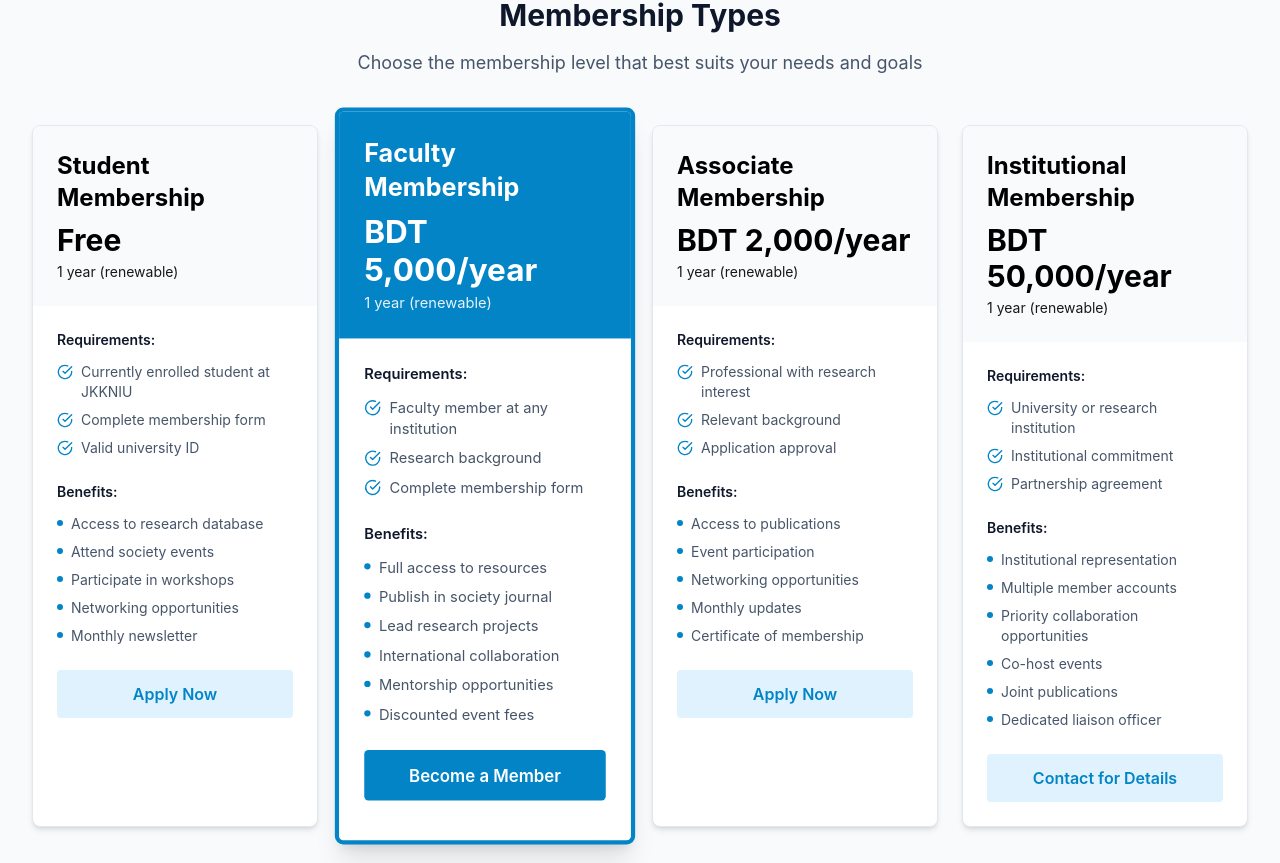
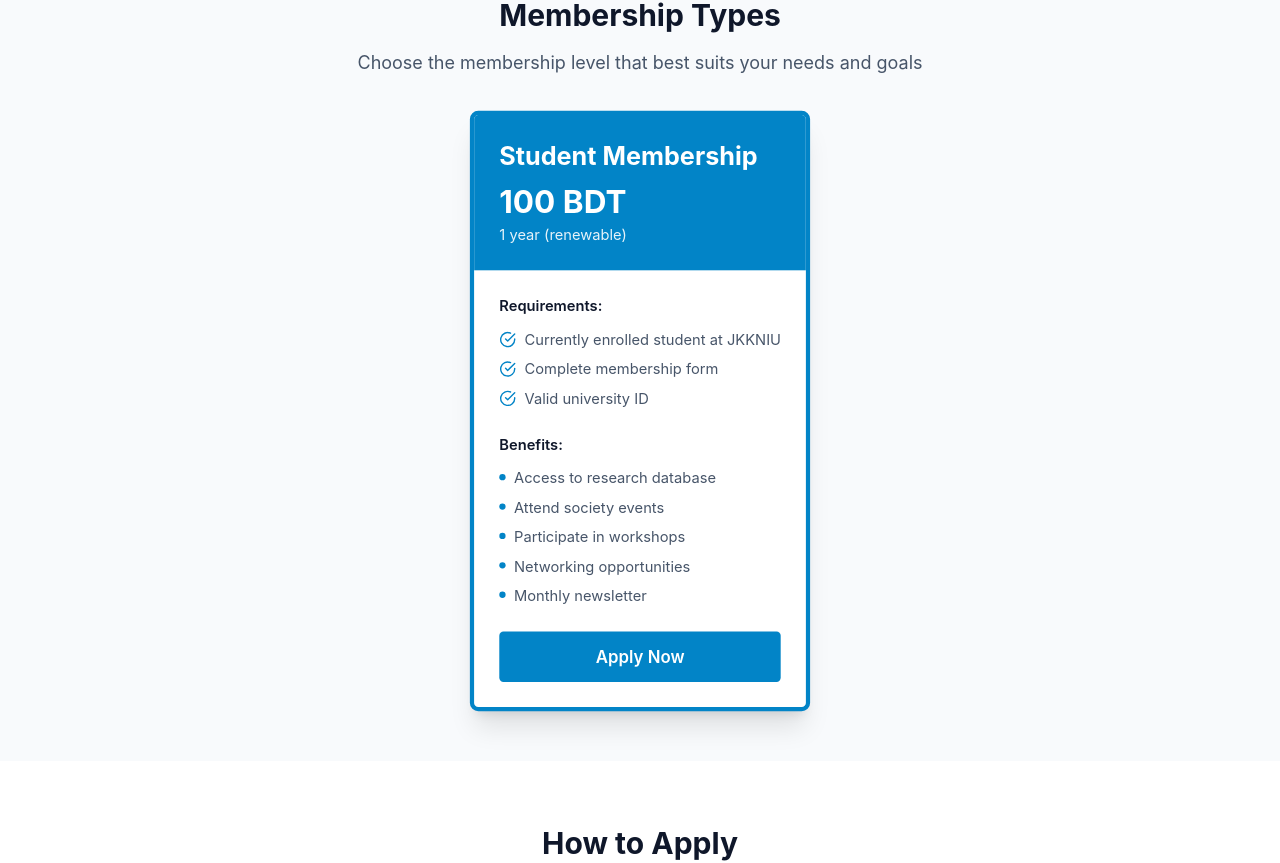
Before and after one commit to mehedinaeem/JKKNIU-Research-Society, a React (Vite) app in the folder Frontend/: page /membership in a window 1280 px wide. Shown: the part 849-1712 px from the top of the page. Built offline with nearby package versions, Linux system fonts and the light colour scheme.

Commit message:
update the membership system

```diff
--- a/Frontend/src/pages/Login.tsx
+++ b/Frontend/src/pages/Login.tsx
@@ -6,17 +6,20 @@ const Login = () => {
   const [password, setPassword] = useState('')
   const [showPassword, setShowPassword] = useState(false)
   const [isLoading, setIsLoading] = useState(false)
+  const [error, setError] = useState('')
 
   const handleSubmit = (e: React.FormEvent<HTMLFormElement>) => {
     e.preventDefault()
     setIsLoading(true)
+    setError('')
+
     // Simulate login process
     setTimeout(() => {
       setIsLoading(false)
-      alert('Login functionality would be implemented with backend integration.')
-      setEmail('')
+      setError('Account not found. Please create an account first.')
+      // Clear password but keep email so they can fix it if needed
       setPassword('')
-    }, 1500)
+    }, 1000)
   }
 
   return (
@@ -33,6 +36,12 @@ const Login = () => {
             Sign in to your JKKNIU Research Society account
           </p>
         </div>
+
+        {error && (
+          <div className="mb-4 p-3 bg-red-50 border border-red-200 text-red-700 rounded-lg text-sm flex items-center justify-center">
+            {error}
+          </div>
+        )}
 
         <form onSubmit={handleSubmit} className="space-y-6">
           <div>
@@ -116,12 +125,6 @@ const Login = () => {
             </a>
           </p>
         </div>
-
-        <div className="bg-blue-50 border border-blue-200 rounded-lg p-4">
-          <p className="text-sm text-blue-800">
-            <strong>Demo Notice:</strong> This is a frontend prototype. Backend authentication will be implemented later.
-          </p>
-        </div>
       </div>
     </div>
   )
--- a/Frontend/src/pages/Membership.tsx
+++ b/Frontend/src/pages/Membership.tsx
@@ -27,7 +27,7 @@ const Membership = () => {
   const membershipTypes = [
     {
       name: 'Student Membership',
-      price: 'Free',
+      price: '100 BDT',
       duration: '1 year (renewable)',
       requirements: ['Currently enrolled student at JKKNIU', 'Complete membership form', 'Valid university ID'],
       benefits: [
@@ -37,52 +37,8 @@ const Membership = () => {
         'Networking opportunities',
         'Monthly newsletter'
       ],
-      cta: 'Apply Now'
-    },
-    {
-      name: 'Faculty Membership',
-      price: 'BDT 5,000/year',
-      duration: '1 year (renewable)',
-      requirements: ['Faculty member at any institution', 'Research background', 'Complete membership form'],
-      benefits: [
-        'Full access to resources',
-        'Publish in society journal',
-        'Lead research projects',
-        'International collaboration',
-        'Mentorship opportunities',
-        'Discounted event fees'
-      ],
-      cta: 'Become a Member',
+      cta: 'Apply Now',
       highlighted: true
-    },
-    {
-      name: 'Associate Membership',
-      price: 'BDT 2,000/year',
-      duration: '1 year (renewable)',
-      requirements: ['Professional with research interest', 'Relevant background', 'Application approval'],
-      benefits: [
-        'Access to publications',
-        'Event participation',
-        'Networking opportunities',
-        'Monthly updates',
-        'Certificate of membership'
-      ],
-      cta: 'Apply Now'
-    },
-    {
-      name: 'Institutional Membership',
-      price: 'BDT 50,000/year',
-      duration: '1 year (renewable)',
-      requirements: ['University or research institution', 'Institutional commitment', 'Partnership agreement'],
-      benefits: [
-        'Institutional representation',
-        'Multiple member accounts',
-        'Priority collaboration opportunities',
-        'Co-host events',
-        'Joint publications',
-        'Dedicated liaison officer'
-      ],
-      cta: 'Contact for Details'
     }
   ]
 
@@ -160,12 +116,11 @@ const Membership = () => {
             </p>
           </div>
 
-          <div className="grid grid-cols-1 md:grid-cols-2 lg:grid-cols-4 gap-6">
+          <div className="flex justify-center gap-6">
             {membershipTypes.map((membership, index) => (
               <div
                 key={index}
-                className={`rounded-lg overflow-hidden ${
-                  membership.highlighted
+                className={`rounded-lg overflow-hidden ${membership.highlighted
                   ? 'border-4 border-primary-600 shadow-xl transform lg:scale-105'
                   : 'border border-secondary-200 shadow-md'
                   } bg-white`}
@@ -202,8 +157,7 @@ const Membership = () => {
                   </div>
 
                   <button
-                    className={`w-full font-semibold py-3 px-4 rounded transition-colors duration-200 ${
-                      membership.highlighted
+                    className={`w-full font-semibold py-3 px-4 rounded transition-colors duration-200 ${membership.highlighted
                       ? 'bg-primary-600 text-white hover:bg-primary-700'
                       : 'bg-primary-100 text-primary-600 hover:bg-primary-200'
                       }`}
```
Lines whose indentation alone changed are shown as unchanged.
